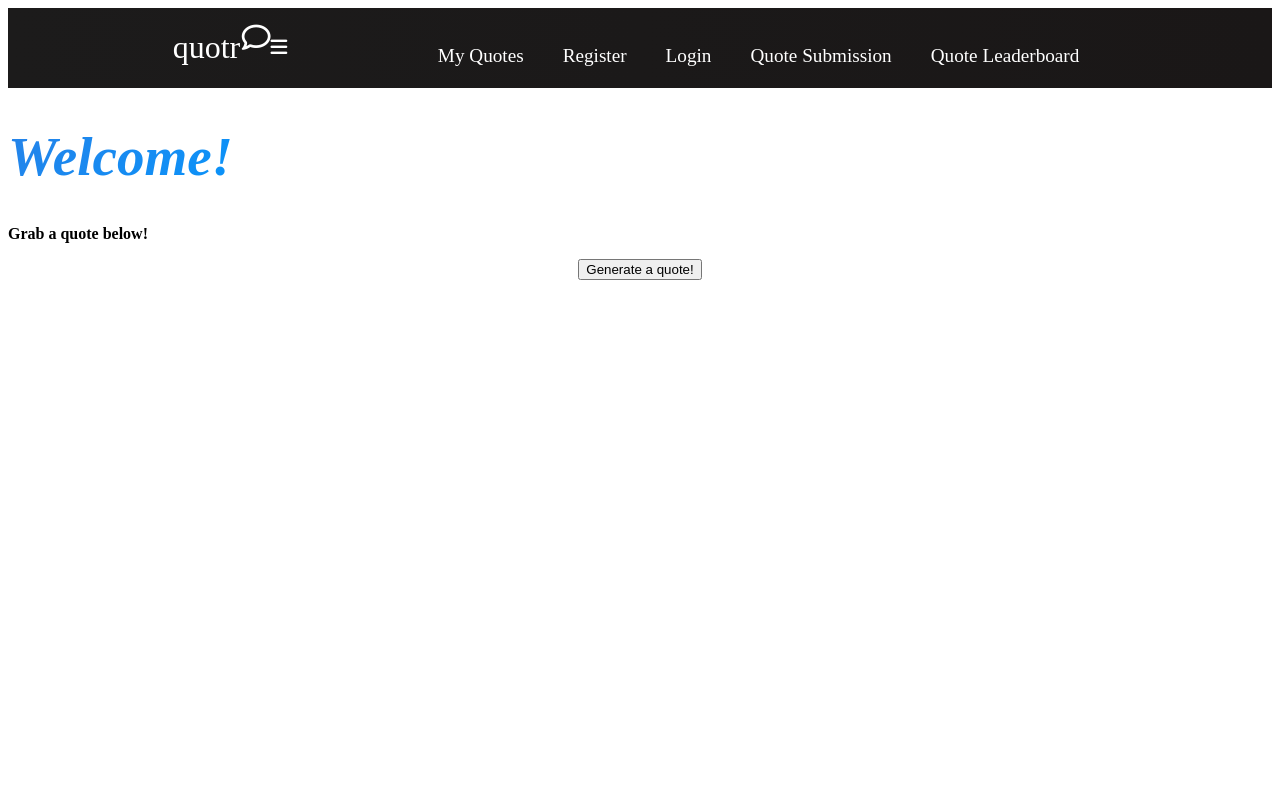
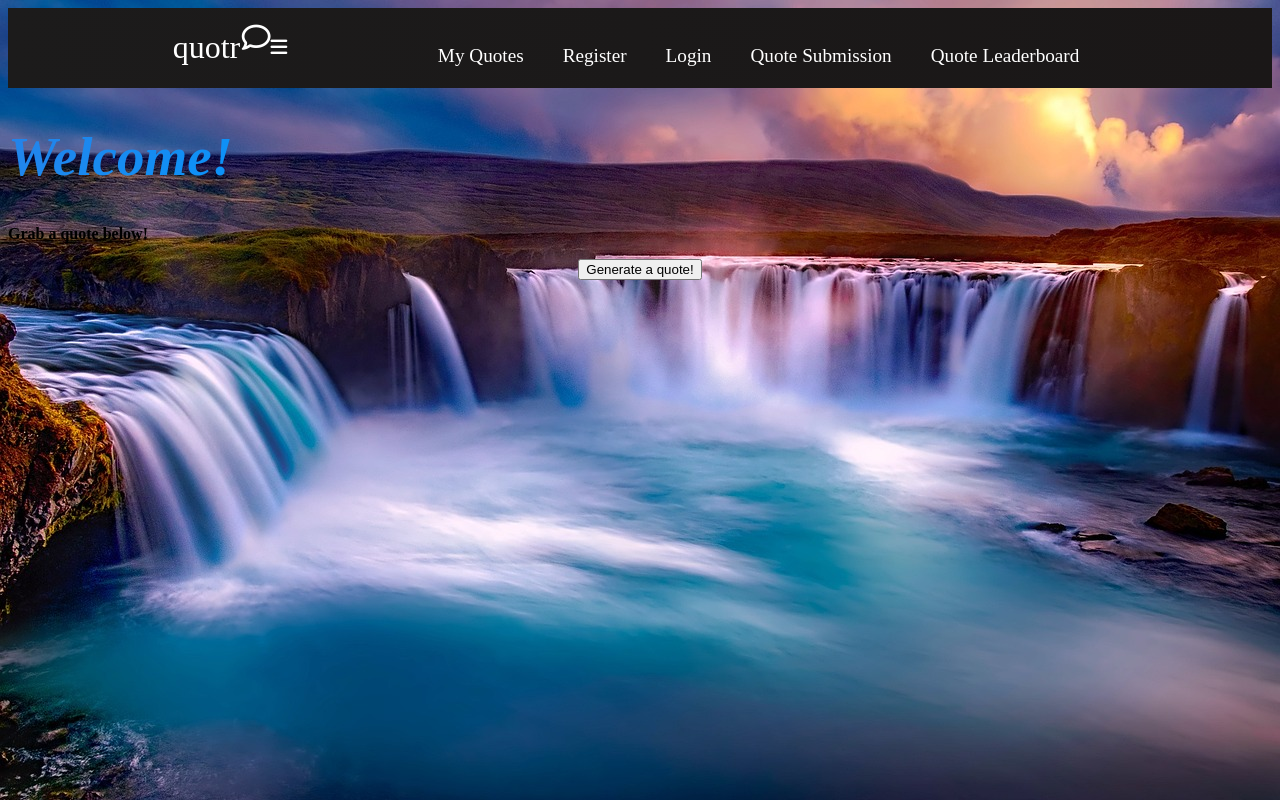
Before and after one commit to alvintsa/quotr-app, a React (Create React App) app: page / in a window 1280 px wide. Built offline with nearby package versions, Linux system fonts and the light colour scheme; a web font is replaced by a local one.

Commit message:
Added backgroubnd, dont know if like or not though

```diff
--- a/src/App.css
+++ b/src/App.css
@@ -1,5 +1,11 @@
 .App {
   text-align: center;
+}
+
+body {
+  background-image: url("../public/images/image5.jpg");
+  background-size: cover; /* Adjust to your needs */
+  background-repeat: no-repeat;
 }
 
 .App-logo {
```
Also changed, not shown: public/images/image5.jpg (added), public/images/waterfall-background.jpg (added).
